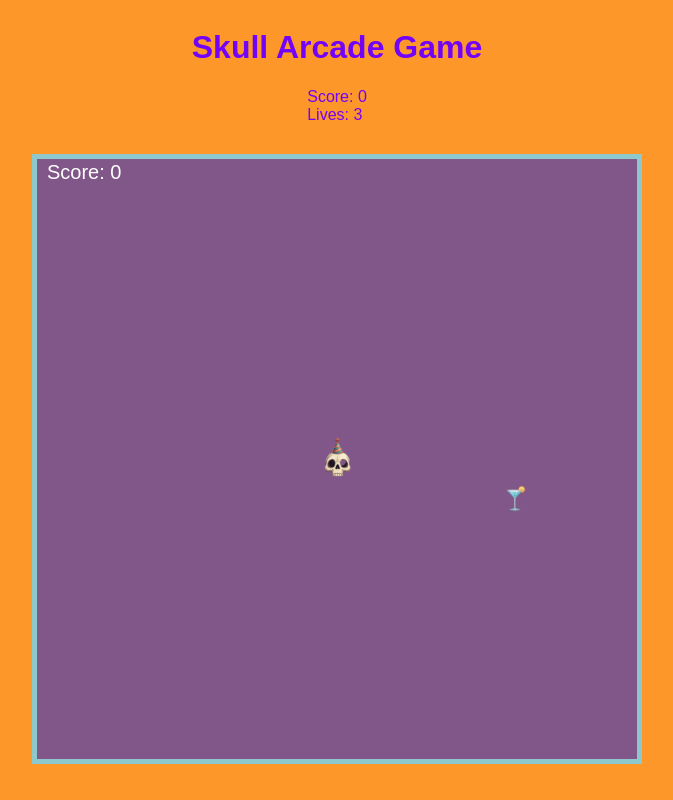
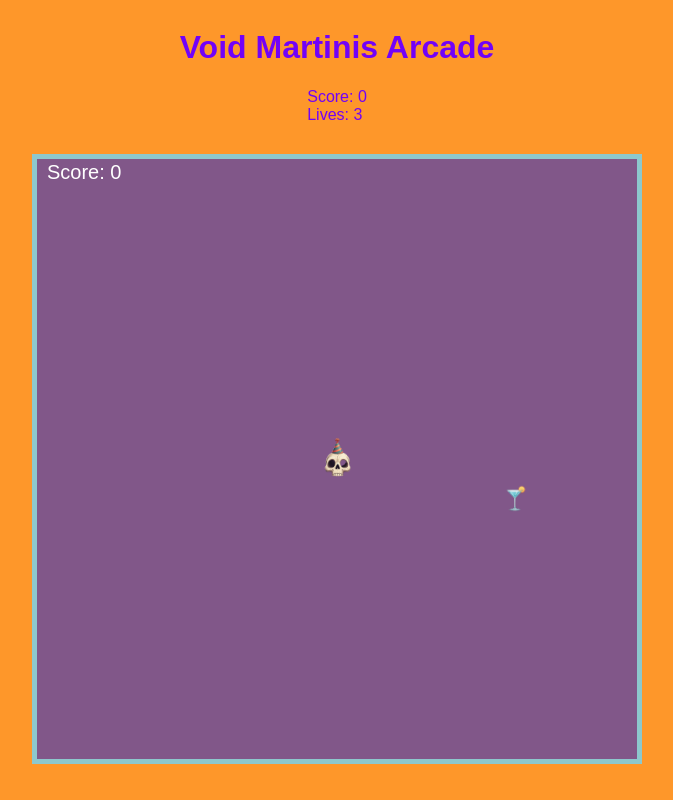
Before and after one commit to Omhxli/arcade, a plain HTML site: page index.html in a window 1280 px wide. Shown: the whole page, without its empty margins (303-976 px from the left). Drawn offline with Linux system fonts and the light colour scheme.

Commit message:
Update index.html

```diff
--- a/index.html
+++ b/index.html
@@ -7,7 +7,7 @@
   <link rel="stylesheet" href="style.css">
 </head>
 <body>
-  <h1>Skull Arcade Game</h1>
+  <h1>Void Martinis Arcade</h1>
   <div class="game-info">
     <div class="score">Score: <span id="score">0</span></div>
     <div class="lives">Lives: <span id="lives">3</span></div>
```
